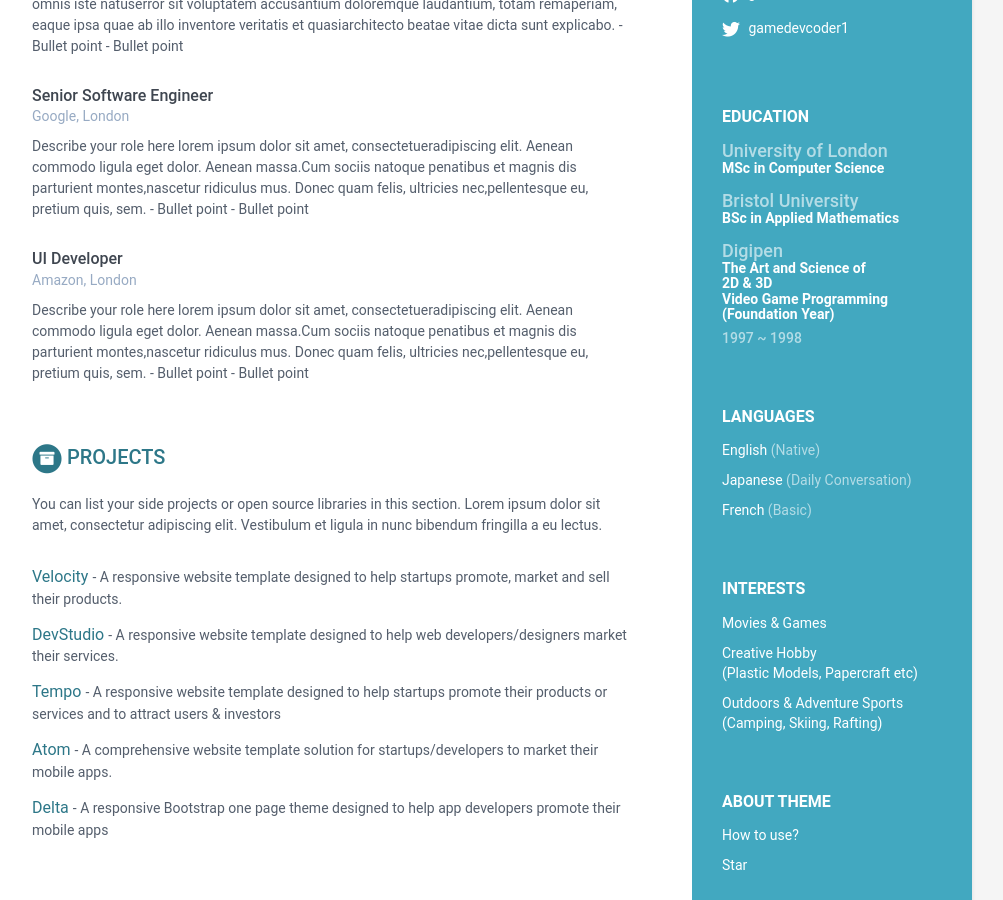
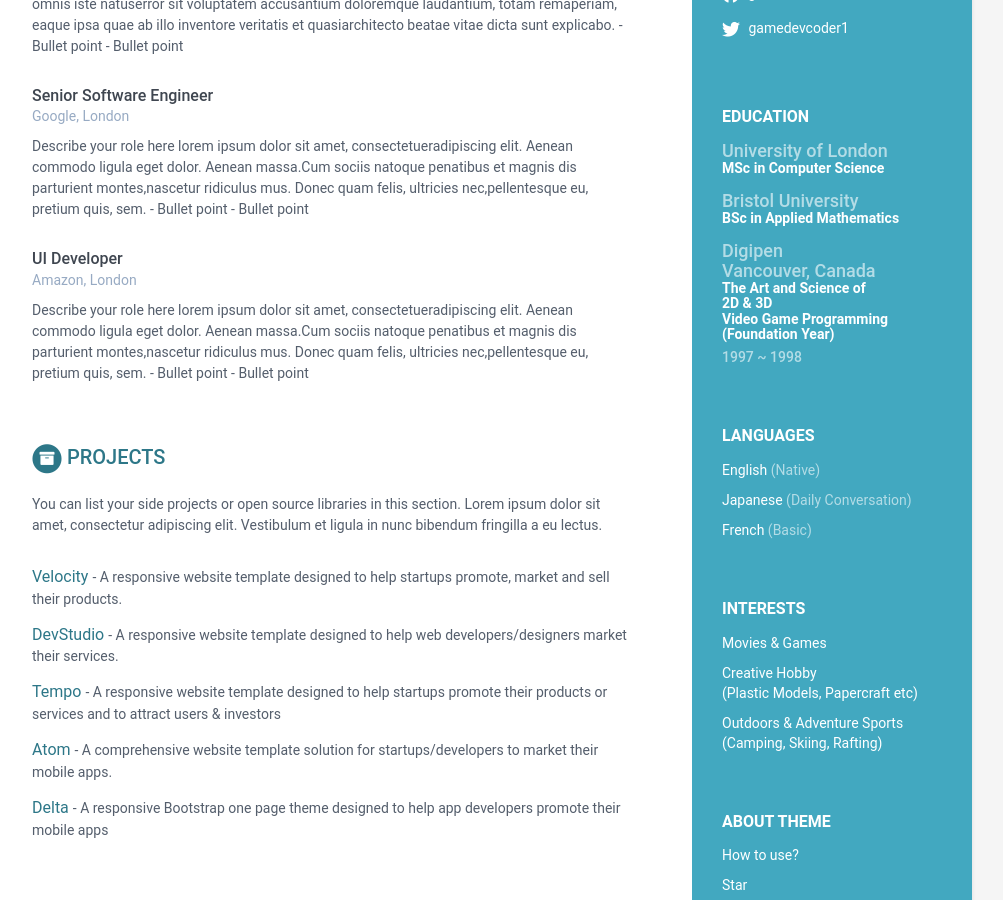
Before and after one commit to GameDevCoder/resume, a Jekyll site: the page built from index.html, in a window 1280 px wide and 900 px high, scrolled down 474 px. Shown: the whole window, without its empty margins (168-1171 px from the left). Built offline with Jekyll 4.4.1, drawn with Linux system fonts in a browser that asks for light colours.

Commit message:
Updated '_data/data.yml' via CloudCannon

```diff
--- a/_data/data.yml
+++ b/_data/data.yml
@@ -58,9 +58,9 @@ education:
       nasceturridiculus mus. Donec quam felis, ultricies nec, pellentesque
       eu,pretium quis, sem.  - Bullet point  - Bullet point
   - degree: The Art and Science of <br/> 2D & 3D <br/> Video Game Programming <br/> (Foundation Year)
-    university: Digipen
+    university: Digipen <br/> Vancouver, Canada
     time: 1997 ~ 1998
-    details: 'Vancouver, Canada'
+    details:
 experiences:
   - role: Lead Developer
     time:
```
